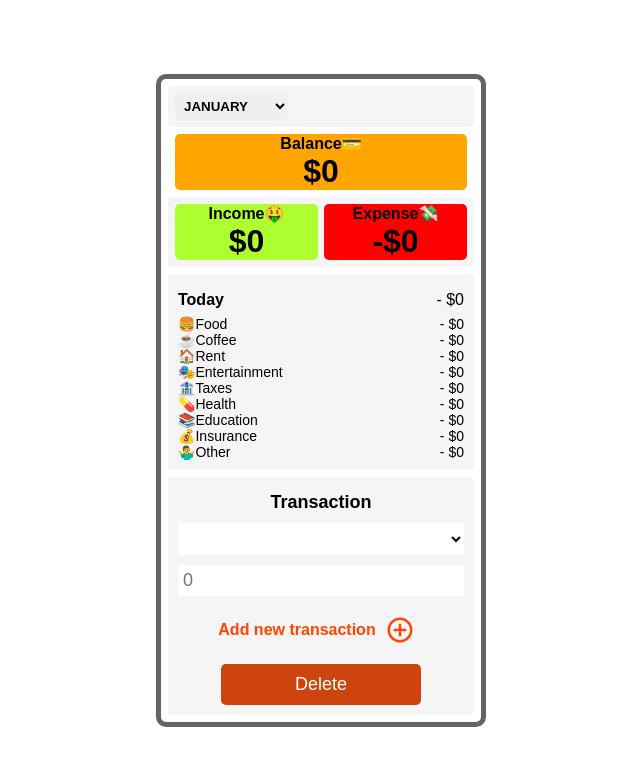
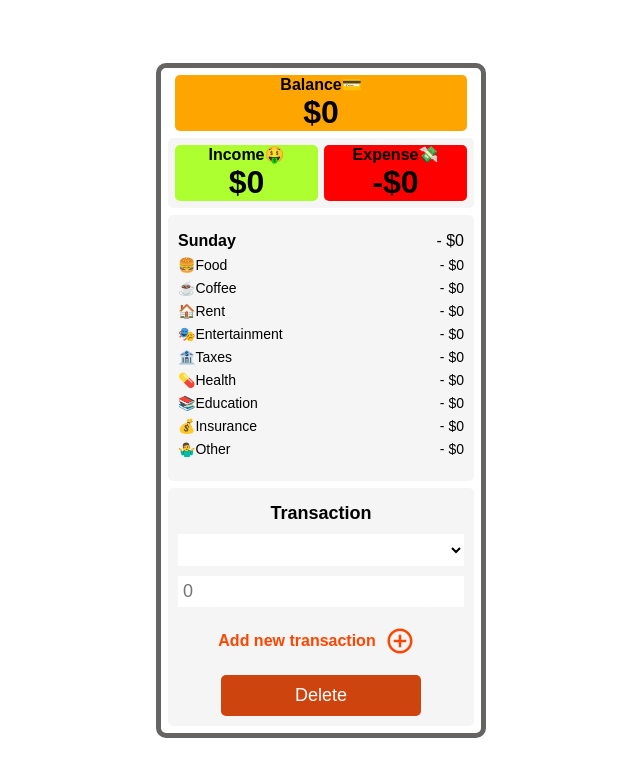
Before and after one commit to jozefkubis/budget-app, a React (Create React App) app: page / in a window 1280 px wide. Shown: the top 776 px of the page, without its empty margins (319-959 px from the left). Built offline with nearby package versions, Linux system fonts and the light colour scheme; no server answers.

Commit message:
Vymazanie API, pridanie dna do today

```diff
--- a/src/App.js
+++ b/src/App.js
@@ -3,7 +3,6 @@ import { MdAddCircleOutline } from "react-icons/md"
 
 //MARK: App
 export default function App() {
-  const [month, setMonth] = useState("january")
   const [balance, setBalance] = useState(0)
   const [income, setIncome] = useState(0)
   const [expense, setExpense] = useState(0)
@@ -25,19 +24,6 @@ export default function App() {
 
   //MARK: useEffect
   useEffect(() => {
-    const RealTime = async () => {
-      const url = "http://worldtimeapi.org/api/timezone/Europe/Bratislava"
-
-      try {
-        const response = await fetch(url)
-        const data = await response.json()
-
-        setDate(data["datetime"].slice(0, 16).replace("T", " "))
-      } catch (error) {
-        console.error("Error fetching real-time data:", error)
-        return null
-      }
-    }
     const loadLocalStorage = () => {
       const incomeFromLocalStorage = localStorage.getItem("income")
       const expenseFromLocalStorage = localStorage.getItem("expense")
@@ -67,44 +53,22 @@ export default function App() {
         setInsurance(Number(insuranceFromLocalStorage))
       otherFromLocalStorage && setOther(Number(otherFromLocalStorage))
     }
-    RealTime()
     loadLocalStorage()
   }, [])
 
-  // useEffect(() => {
-  //   const loadLocalStorage = () => {
-  //     const incomeFromLocalStorage = localStorage.getItem("income")
-  //     const expenseFromLocalStorage = localStorage.getItem("expense")
-  //     const foodFromLocalStorage = localStorage.getItem("food")
-  //     const coffeeFromLocalStorage = localStorage.getItem("coffee")
-  //     const rentFromLocalStorage = localStorage.getItem("rent")
-  //     const educationFromLocalStorage = localStorage.getItem("education")
-  //     const entertainmentFromLocalStorage =
-  //       localStorage.getItem("entertainment")
-  //     const taxesFromLocalStorage = localStorage.getItem("taxes")
-  //     const healthFromLocalStorage = localStorage.getItem("health")
-  //     const insuranceFromLocalStorage = localStorage.getItem("insurance")
-  //     const otherFromLocalStorage = localStorage.getItem("other")
+  //MARK: Functions
 
-  //     incomeFromLocalStorage && setIncome(Number(incomeFromLocalStorage))
-  //     expenseFromLocalStorage && setExpense(Number(expenseFromLocalStorage))
-  //     foodFromLocalStorage && setFood(Number(foodFromLocalStorage))
-  //     coffeeFromLocalStorage && setCoffee(Number(coffeeFromLocalStorage))
-  //     rentFromLocalStorage && setRent(Number(rentFromLocalStorage))
-  //     educationFromLocalStorage &&
-  //       setEducation(Number(educationFromLocalStorage))
-  //     entertainmentFromLocalStorage &&
-  //       setEntertainment(Number(entertainmentFromLocalStorage))
-  //     taxesFromLocalStorage && setTaxes(Number(taxesFromLocalStorage))
-  //     healthFromLocalStorage && setHealth(Number(healthFromLocalStorage))
-  //     insuranceFromLocalStorage &&
-  //       setInsurance(Number(insuranceFromLocalStorage))
-  //     otherFromLocalStorage && setOther(Number(otherFromLocalStorage))
-  //   }
-  //   loadLocalStorage()
-  // }, [])
+  const dayOfWeek = [
+    "Sunday",
+    "Monday",
+    "Tuesday",
+    "Wednesday",
+    "Thursday",
+    "Friday",
+    "Saturday",
+  ]
 
-  //MARK: Functions
+  const day = dayOfWeek[new Date().getDay()]
 
   //MARK: handleOnClick
   function handleOnClick() {
@@ -158,20 +122,6 @@ export default function App() {
     }
     sortBy === "" && alert("Please select a category")
 
-    // sortBy === "income"
-    //   ? setIncome((prev) => prev + Number(cost))
-    //   : setExpense((prev) => prev + Number(cost))
-    // sortBy === "coffee" && setCoffee((prev) => prev + Number(cost))
-    // sortBy === "food" && setFood((prev) => prev + Number(cost))
-    // sortBy === "rent" && setRent((prev) => prev + Number(cost))
-    // sortBy === "education" && setEducation((prev) => prev + Number(cost))
-    // sortBy === "entertainment" &&
-    //   setEntertainment((prev) => prev + Number(cost))
-    // sortBy === "taxes" && setTaxes((prev) => prev + Number(cost))
-    // sortBy === "other" && setOther((prev) => prev + Number(cost))
-    // sortBy === "health" && setHealth((prev) => prev + Number(cost))
-    // sortBy === "insurance" && setInsurance((prev) => prev + Number(cost))
-
     setCost("")
 
     localStorage.setItem("income", JSON.stringify(newIncome))
@@ -189,7 +139,6 @@ export default function App() {
 
   return (
     <div className="app">
-      <Header month={month} setMonth={setMonth} date={date} />
       <Balance balance={balance} income={income} expense={expense} />
       <Today
         food={food}
@@ -201,6 +150,7 @@ export default function App() {
         other={other}
         taxes={taxes}
         education={education}
+        day={day}
       />
 
       <Add
@@ -227,33 +177,6 @@ export default function App() {
 }
 
 //MARK: Components
-
-//MARK: Header
-function Header({ month, setMonth, date }) {
-  return (
-    <div
-      className="header"
-      value={month}
-      onChange={(e) => setMonth(e.target.value)}
-    >
-      <select>
-        <option value="january">JANUARY</option>
-        <option value="february">FEBRUARY</option>
-        <option value="march">MARCH</option>
-        <option value="april">APRIL</option>
-        <option value="may">MAY</option>
-        <option value="june">JUNE</option>
-        <option value="july">JULY</option>
-        <option value="august">AUGUST</option>
-        <option value="september">SEPTEMBER</option>
-        <option value="october">OCTOBER</option>
-        <option value="november">NOVEMBER</option>
-        <option value="december">DECEMBER</option>
-      </select>
-      <h4>{date}</h4>
-    </div>
-  )
-}
 
 //MARK: RealTime
 
@@ -323,11 +246,12 @@ function Today({
   health,
   insurance,
   numTime,
+  day,
 }) {
   return (
     <div className="today">
       <div className="today-total">
-        <h4>Today</h4>{" "}
+        <h4>{day}</h4>{" "}
         <span>
           - $
           {food +
--- a/src/index.css
+++ b/src/index.css
@@ -116,6 +116,10 @@ body {
   padding: 10px;
   margin: 7px;
   border-radius: 5px;
+}
+
+.today div {
+  margin-bottom: 7px;
 }
 
 /* MARK: Today-Total */
```
